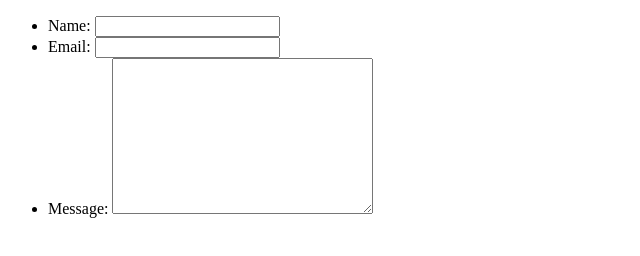
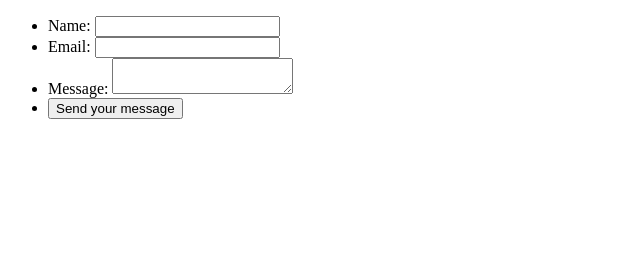
Before and after one commit to chiedozie-ike/first-form, a plain HTML site: page index.html in a window 1280 px wide. Shown: the whole page, without its empty margins (0-640 px from the left). Drawn offline with Linux system fonts and the light colour scheme.

Commit message:
Add button structure

```diff
--- a/index.html
+++ b/index.html
@@ -20,7 +20,10 @@
         </li>
         <li>
           <label for="msg">Message:</label>
-          <textarea name="user_message" id="msg" cols="30" rows="10"></textarea>
+          <textarea name="user_message" id="msg"></textarea>
+        </li>
+        <li class="button">
+          <button type="submit">Send your message</button>
         </li>
       </ul>
     </form>
```
